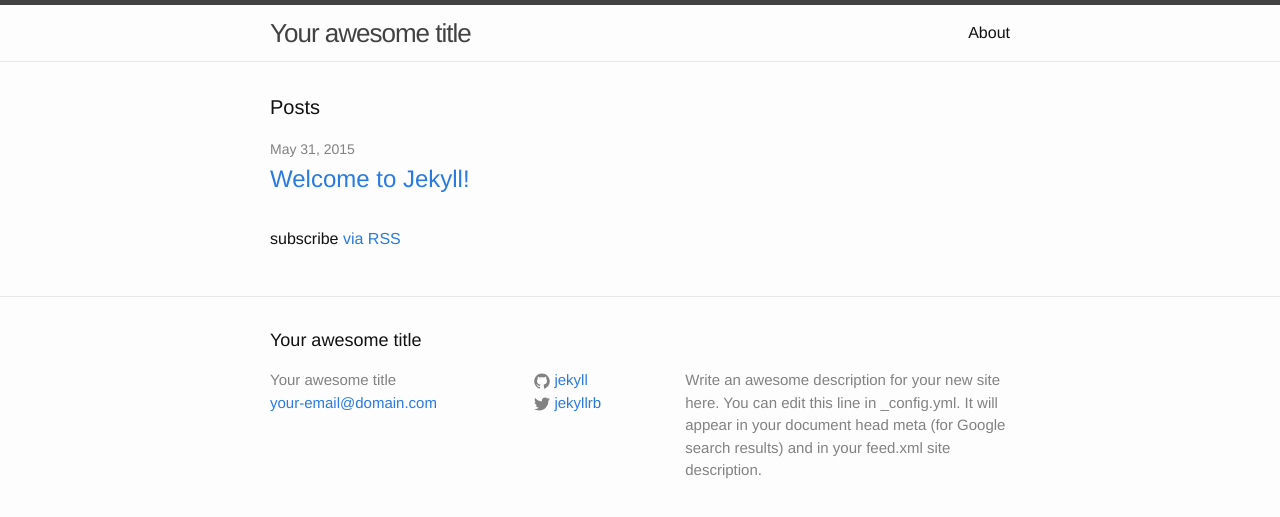
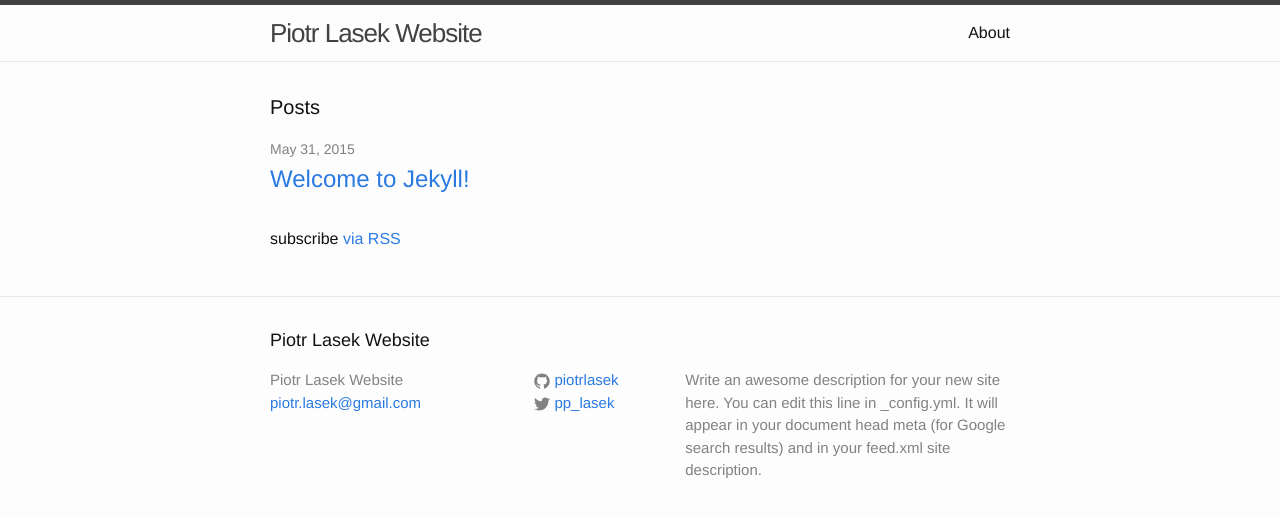
Before and after one commit to piotrlasek/piotrlasek.github.io, a Jekyll site: the page built from index.html, in a window 1280 px wide. Shown: the top 517 px of the page. Built offline with Jekyll 4.4.1, drawn with Linux system fonts in a browser that asks for light colours.

Commit message:
second commit

```diff
--- /dev/null
+++ b/CNAME
@@ -0,0 +1 @@
+piotrlasek.com
--- a/_config.yml
+++ b/_config.yml
@@ -1,14 +1,14 @@
 # Site settings
-title: Your awesome title
-email: your-email@domain.com
+title: Piotr Lasek Website
+email: piotr.lasek@gmail.com
 description: > # this means to ignore newlines until "baseurl:"
   Write an awesome description for your new site here. You can edit this
   line in _config.yml. It will appear in your document head meta (for
   Google search results) and in your feed.xml site description.
 baseurl: "" # the subpath of your site, e.g. /blog/
 url: "http://yourdomain.com" # the base hostname & protocol for your site
-twitter_username: jekyllrb
-github_username:  jekyll
+twitter_username: pp_lasek
+github_username:  piotrlasek
 
 # Build settings
 markdown: kramdown
```
